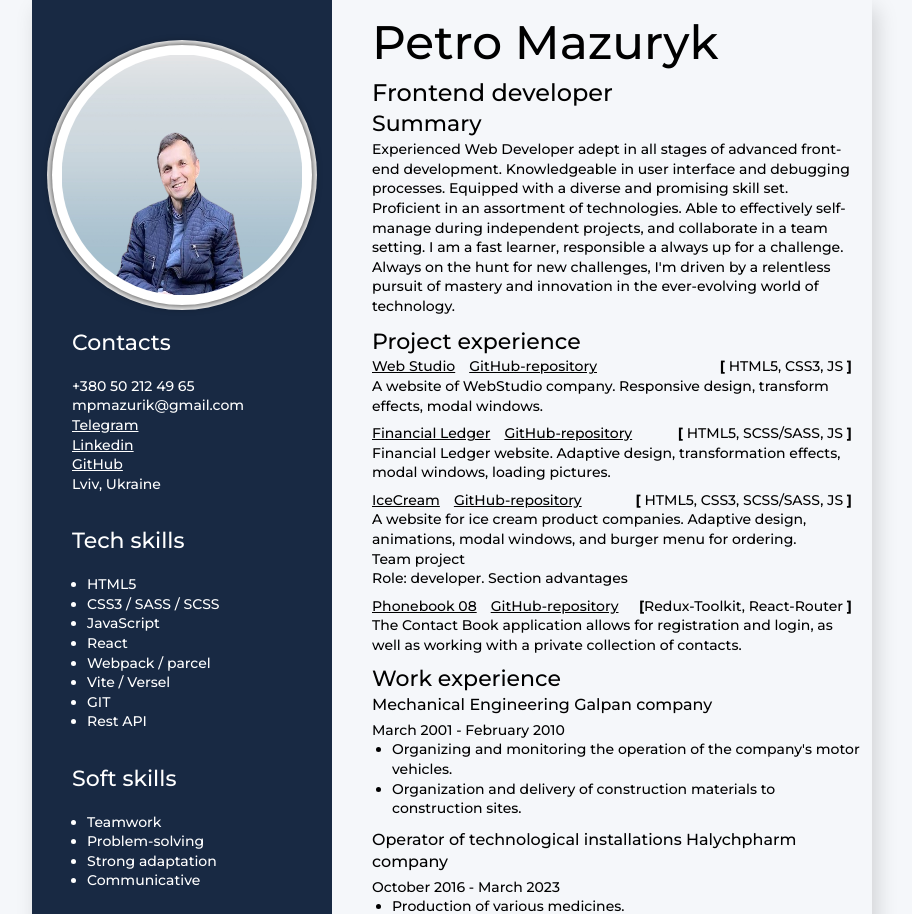
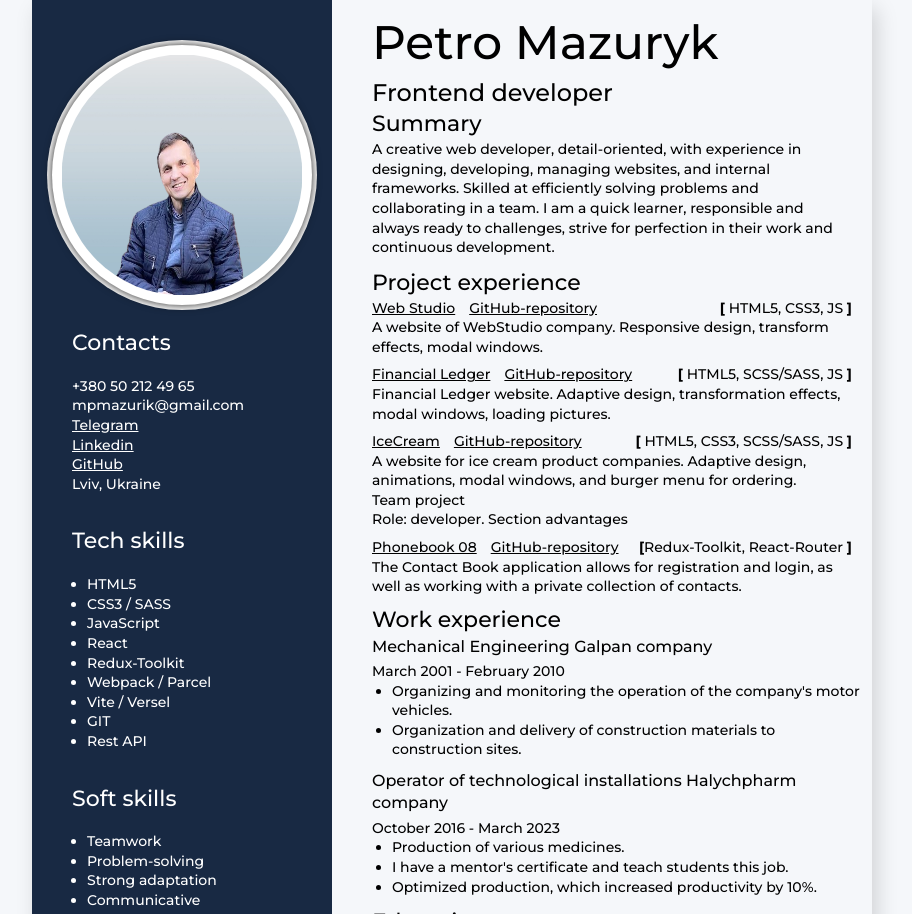
Before and after one commit to PetroMazuryk/mps-resume, a website built with Parcel: page src/index.html in a window 1280 px wide. Shown: the top 914 px of the page, without its empty margins (188-1100 px from the left). Built offline with nearby package versions, Linux system fonts and the light colour scheme; a web font is replaced by a local one.

Commit message:
corrected the description

```diff
--- a/src/partials/about-myself.html
+++ b/src/partials/about-myself.html
@@ -5,13 +5,8 @@
     <h2 class="title-work">Frontend developer</h2>
     <h3 class="title">Summary</h3>
     <p class="additional-information">
-      Experienced Web Developer adept in all stages of advanced front-end
-      development. Knowledgeable in user interface and debugging processes. Equipped with a diverse
-      and promising skill set. Proficient in an assortment of technologies. Able to effectively
-      self-manage during independent projects, and collaborate in a team setting. I am a fast
-      learner, responsible a always up for a challenge. Always on the hunt for new challenges, I'm
-      driven by a relentless pursuit of mastery and innovation in the ever-evolving world of
-      technology.
+     A creative web developer, detail-oriented, with experience in designing, developing, managing websites, and internal frameworks. Skilled at efficiently solving problems and collaborating in a team.  I am a quick learner, responsible and always ready to
+challenges, strive for perfection in their work and continuous development.
 
       <!-- project-box -->
     </p>
--- a/src/partials/sidebar.html
+++ b/src/partials/sidebar.html
@@ -74,15 +74,16 @@
       <ul>
         <li class="sider-list"><span class="sider-text">HTML5</span></li>
         <li class="sider-list">
-          <span class="sider-text">CSS3 / SASS / SCSS</span>
+          <span class="sider-text">CSS3 / SASS </span>
         </li>
         <li class="sider-list">
           <span class="sider-text">JavaScript</span>
         </li>
         <li class="sider-list"><span class="sider-text">React</span></li>
+        <li class="sider-list"><span class="sider-text">Redux-Toolkit</span></li>
 
         <li class="sider-list">
-          <span class="sider-text">Webpack / parcel</span>
+          <span class="sider-text">Webpack / Parcel</span>
         </li>
         <li class="sider-list">
           <span class="sider-text">Vite / Versel</span>
```
